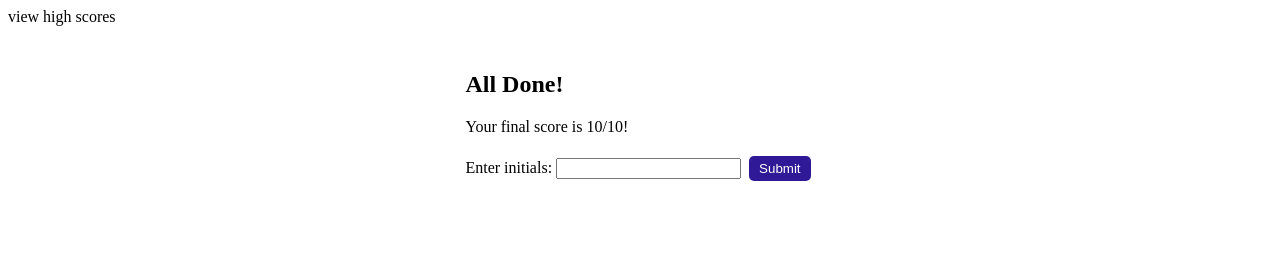
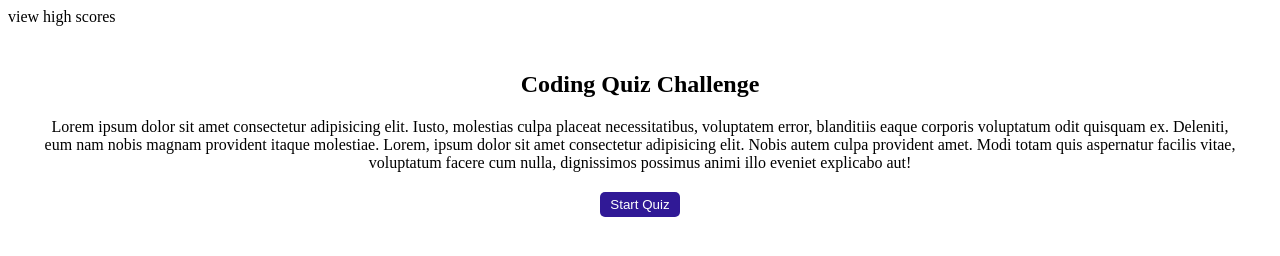
Before and after one commit to mateusverbar/javaScriptQuiz, a plain HTML site: page index.html in a window 1280 px wide. Drawn offline with Linux system fonts and the light colour scheme.

Commit message:
added html to load start page

```diff
--- a/assets/js/script.js
+++ b/assets/js/script.js
@@ -0,0 +1,18 @@
+var loadStartPage = function() {
+    var startPage = document.createElement("section");
+    startPage.className = "start-page";
+
+    var startButton = document.createElement("button");
+    startButton.setAttribute("type","button");
+    startButton.className = "btn";
+    startButton.innerHTML = "Start Quiz";
+
+    startPage.innerHTML = "<h1>Coding Quiz Challenge</h1><p>Lorem ipsum dolor sit amet consectetur adipisicing elit. Iusto, molestias culpa placeat necessitatibus, voluptatem error, blanditiis eaque corporis voluptatum odit quisquam ex. Deleniti, eum nam nobis magnam provident itaque molestiae. Lorem, ipsum dolor sit amet consectetur adipisicing elit. Nobis autem culpa provident amet. Modi totam quis aspernatur facilis vitae, voluptatum facere cum nulla, dignissimos possimus animi illo eveniet explicabo aut!</p>";
+
+    mainEl.appendChild(startPage);
+    startPage.appendChild(startButton);
+
+}
+
+var mainEl = document.querySelector("#main");
+document.addEventListener("load",loadStartPage());
--- a/index.html
+++ b/index.html
@@ -11,7 +11,7 @@
     <header>
         view high scores
     </header>
-    <main class="page-content">
+    <main class="page-content" id="main">
         <!-- <section class="start-page">
         <h1>Coding Quiz Challenge</h1>
         <p>
@@ -34,7 +34,7 @@
                 </h3>
         </section> -->
 
-        <section class="end-quiz">
+        <!-- <section class="end-quiz">
             <h1>
                 All Done!
             </h1>
@@ -47,7 +47,11 @@
                 </button>
             </div>
 
-        </section>
+        </section> -->
+
+        <!-- <section class="scores">
+
+        </section> -->
     </main>
     <!-- <footer>
         &copy;2021 by weirdCapitalizationAndSpacingConventions, LLC
```
